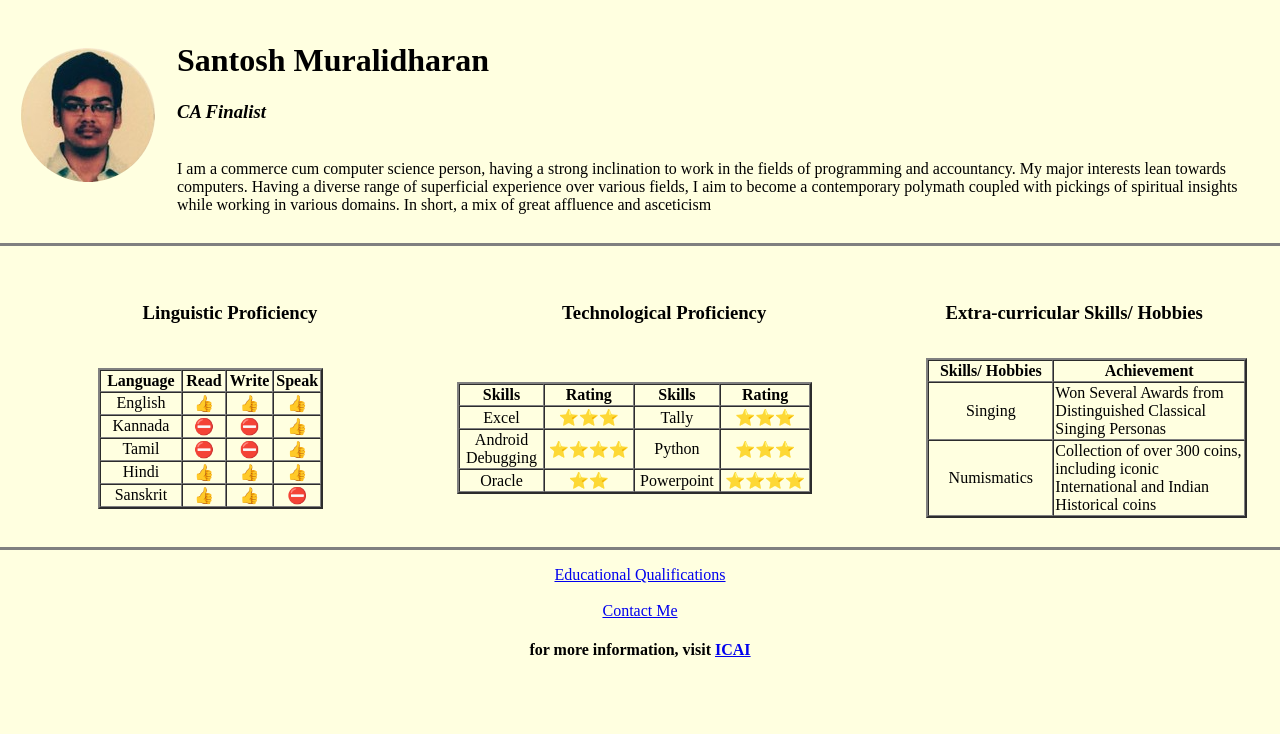
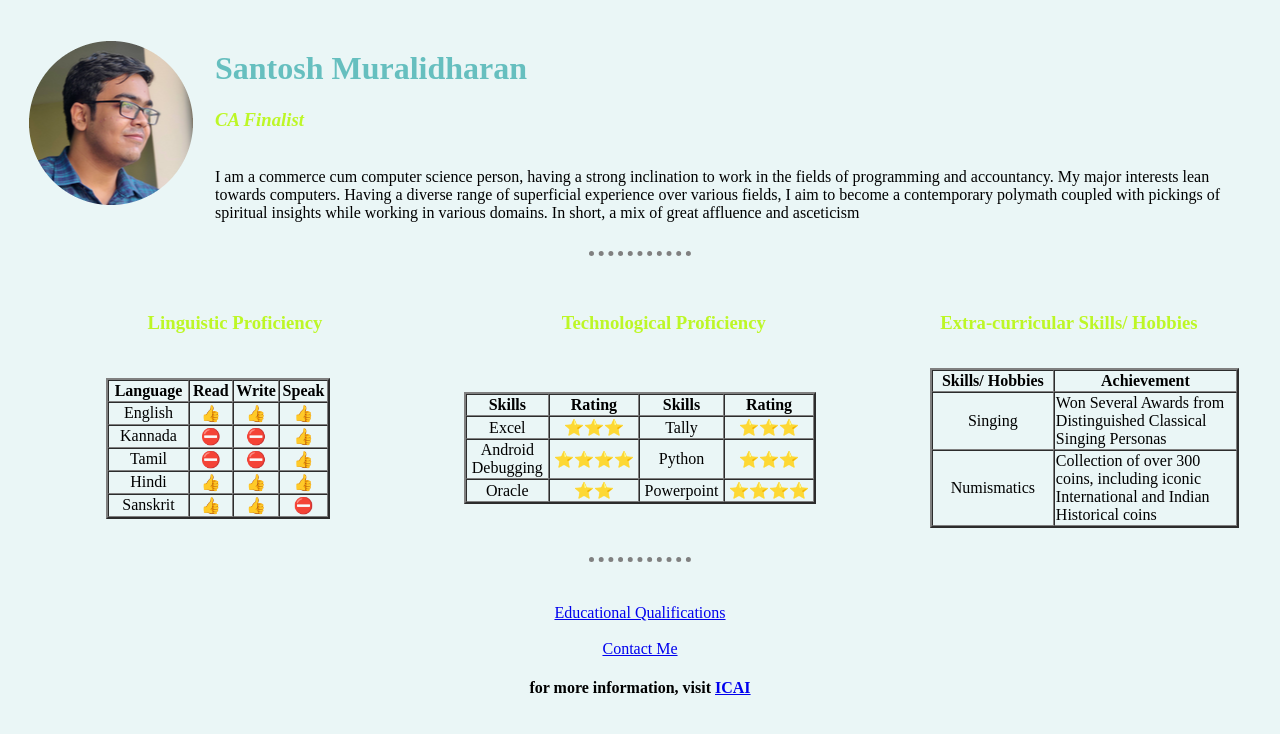
Before and after one commit to santoshdharan/CV, a plain HTML site: page index.html in a window 1280 px wide. Drawn offline with Linux system fonts and the light colour scheme; files that its build step writes are made by us from their sources.

Commit message:
Add files via upload

```diff
--- a/index.html
+++ b/index.html
@@ -4,14 +4,14 @@
 <head>
   <meta charset="utf-8">
   <title>🔥Santosh's Personal Site</title>
+  <link rel="stylesheet" href="css/styles.css">
   <meta name="viewport" content="width=device-width, initial-scale=1.0">
-  <link rel="stylesheet" href="styling.css">
 </head>
 
 <body>
   <table cellspacing='20'>
     <tr>
-      <td><img src="Images\santosh-modified.png" alt="Santosh's Profile Image" /></td>
+      <td><img src="Images\Santosh-1-modified.png" alt="Santosh's Profile Image" /></td>
       <td>
         <p>
         <h1>Santosh Muralidharan</h1><em>
@@ -25,7 +25,7 @@
       </td>
     </tr>
   </table>
-  <hr size="3" noshade>
+  <hr>
   <br>
   <table cellpadding='10'>
     <thead>
@@ -142,7 +142,8 @@
     </thead>
   </table>
   <br>
-  <hr size="3" noshade>
+  <hr>
+  <br>
   <p style="text-align:center">
     <a href="Education.html">Educational Qualifications</a><br><br>
     <a href="Contact.html">Contact Me</a>
--- /dev/null
+++ b/styles.css
@@ -0,0 +1,54 @@
+body {
+  background-color: #EAF6F6;
+}
+hr {
+  border-style: none;
+  border-top-style: dotted;
+  border-color: grey;
+  border-width: 5px;
+  width: 8%;
+}
+h1 {
+  color: #66BFBF;
+  animation-duration: 3s;
+  animation-name: slidein;
+}
+
+@keyframes slidein {
+  from {
+    margin-left: 100%;
+    width: 300%;
+  }
+
+  75% {
+    font-size: 300%;
+    margin-left: 25%;
+    width: 150%;
+  }
+
+  to {
+    margin-left: 0;
+    width: 100%;
+  }
+  }
+
+h3 {
+  color: #66BFBF;
+  animation-duration: 4s;
+  animation-iteration-count: infinite;
+  animation-name: summa;
+}
+
+@keyframes summa {
+  from {
+    color: #FFD700;
+  }
+
+50% {
+  color: #ADFF2F;
+}
+
+to {
+  color: #4B0082;
+}
+}
```
Also changed, not shown: Contact.html (+2 -2 lines), Education.html (+1 -1 lines).
